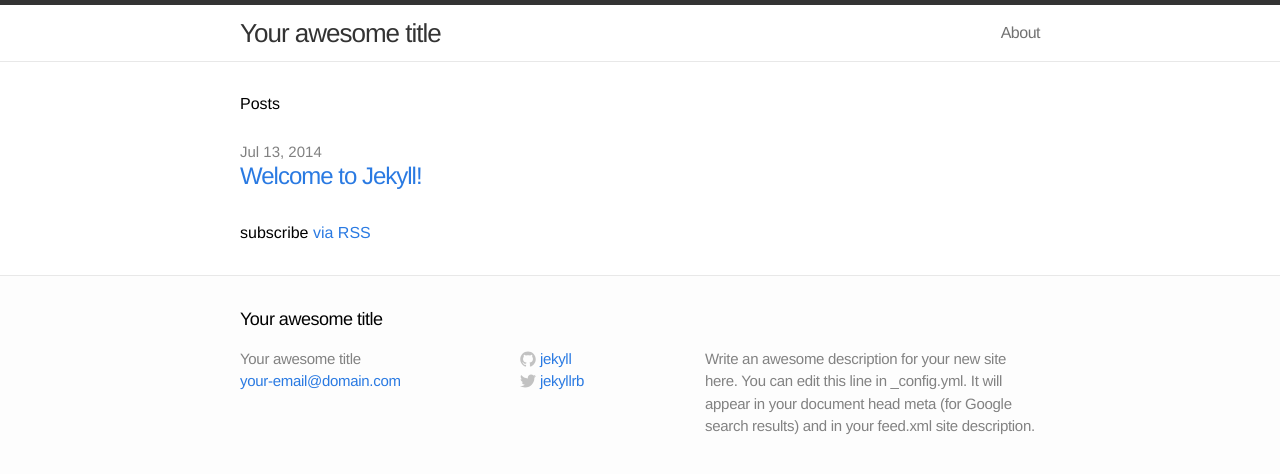
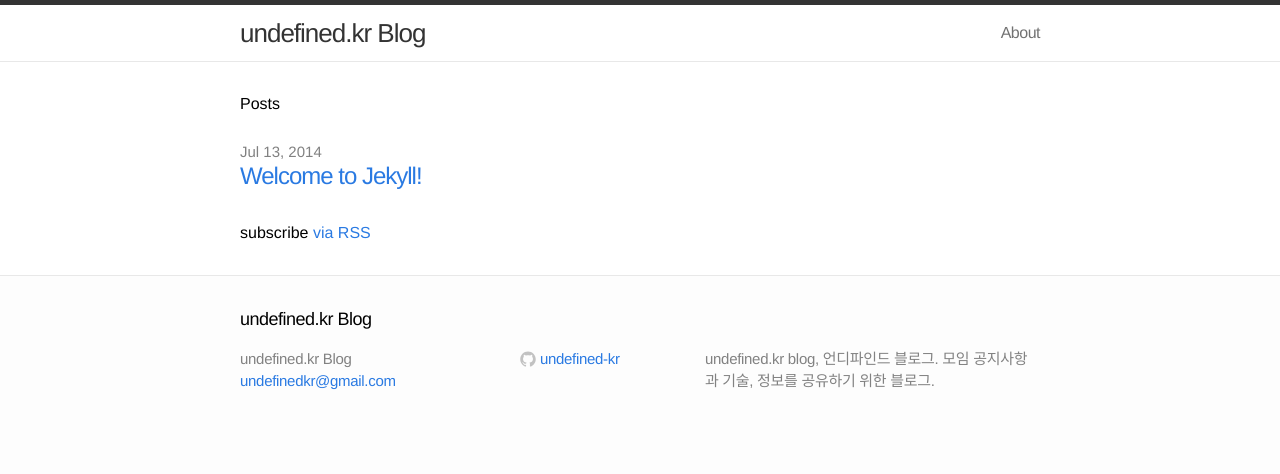
Before and after one commit to undefined-kr/undefined-kr.github.io, a Jekyll site: the page built from index.html, in a window 1280 px wide. Shown: the top 474 px of the page. Built offline with Jekyll 4.4.1, drawn with Linux system fonts in a browser that asks for light colours.

Commit message:
undefined blog _config.xml

```diff
--- a/_config.yml
+++ b/_config.yml
@@ -1,11 +1,11 @@
 # Site settings
-title: Your awesome title
-email: your-email@domain.com
-description: "Write an awesome description for your new site here. You can edit this line in _config.yml. It will appear in your document head meta (for Google search results) and in your feed.xml site description."
+title: undefined.kr Blog
+email: undefinedkr@gmail.com
+description: "undefined.kr blog, 언디파인드 블로그. 모임 공지사항과 기술, 정보를 공유하기 위한 블로그."
 baseurl: ""
-url: "http://yourdomain.com"
-twitter_username: jekyllrb
-github_username:  jekyll
+url: "http://blog.undefined.kr"
+# twitter_username: jekyllrb
+github_username:  undefined-kr
 
 # Build settings
 markdown: kramdown
```
